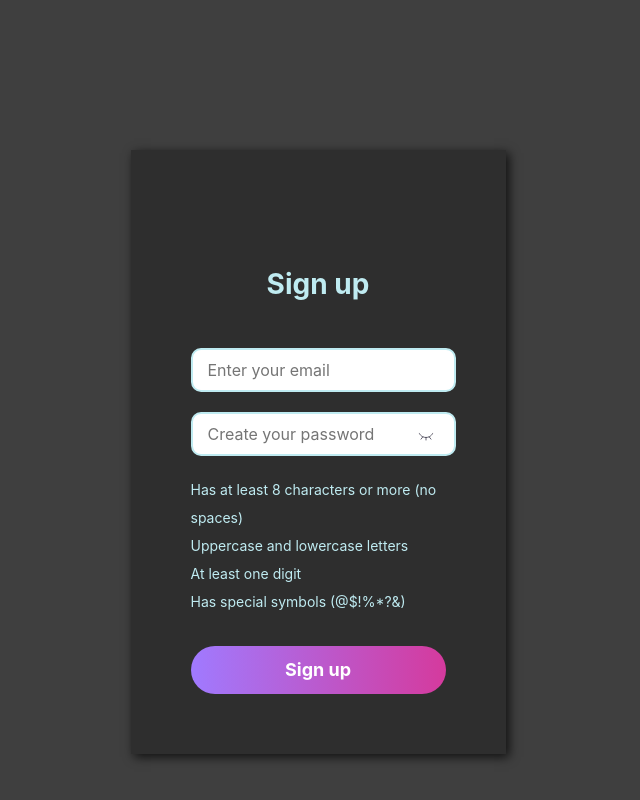
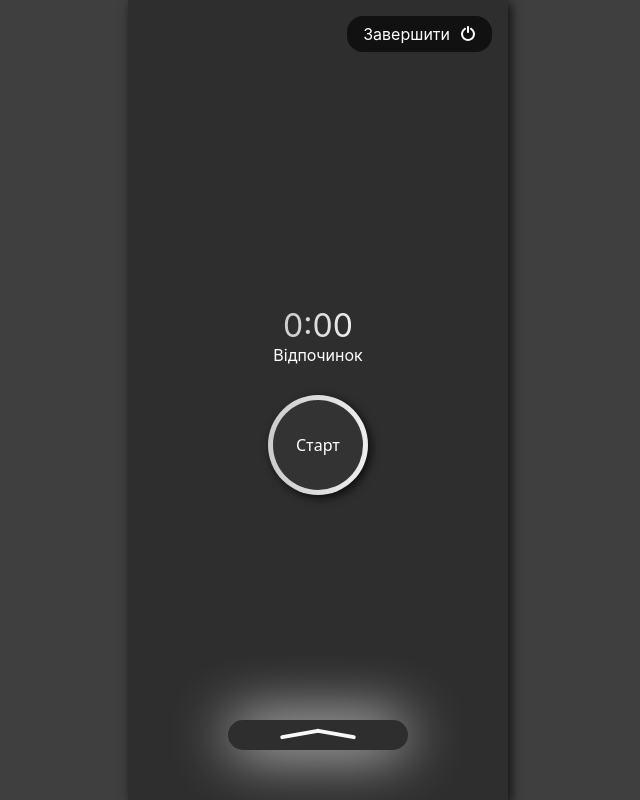
Before and after one commit to DmitryPacificAtion/contraction-timer, a React (Create React App) app: page / in a window 1280 px wide. Shown: the whole page, without its empty margins (322-962 px from the left). Built offline with nearby package versions, Linux system fonts and the light colour scheme.

Commit message:
Add Auth, fixed some styles

```diff
--- a/src/Auth/Auth.js
+++ b/src/Auth/Auth.js
@@ -4,11 +4,11 @@ import { Login } from './';
 const AuthContext = createContext(null);
 const AuthDispatcher = createContext(null);
 
-const initialState = {
-  isAuth: false,
+export const initialState = {
+  isAuth: true,
 };
 
-function authReducer(state, { type, payload }) {
+export function authReducer(state, { type, payload }) {
   switch (type) {
     case 'SET': {
       return {
@@ -27,7 +27,7 @@ export function AuthProvider({ children }) {
   return (
     <AuthContext.Provider value={isAuth}>
       <AuthDispatcher.Provider value={dispatch}>
-        {isAuth ? { children } : <Login />}
+        {isAuth ? children : <Login />}
       </AuthDispatcher.Provider>
     </AuthContext.Provider>
   );
--- a/src/Auth/Login.js
+++ b/src/Auth/Login.js
@@ -1,23 +1,26 @@
-import React, { useCallback, useState } from 'react';
+import React, { useCallback, useReducer, useState } from 'react';
 import {
   Container,
   Button,
   Title,
   Input,
-  Box,
+  Form,
   Label,
   Eye,
   Suggestions,
   Text,
 } from './Login.styled';
 import { VALIDATIONS } from './constants';
+import { authReducer } from '.';
 
 const FIELD_TYPES = {
   EMAIL: 'email',
   PASSWORD: 'password',
 };
 export function Login() {
+  const [state, dispatch] = useReducer(authReducer);
   const [isPwdVisible, setIsPwdVisible] = useState(false);
+  const [isEmailValid, setIsEmailValid] = useState(null);
   const [validation, setValid] = useState({
     eightNoSpace: VALIDATIONS.DEFAULT,
     upperLowerLetters: VALIDATIONS.DEFAULT,
@@ -31,7 +34,11 @@ export function Login() {
   );
   const handleChangeField = ({ target }) => {
     if (target.name === FIELD_TYPES.EMAIL) {
-      const res = /[a-zA-Z_.-]+@[a-zA-Z_]+?\.[a-zA-Z_]{2,}/g.test(target.value);
+      const email = /[a-zA-Z_.-]+@[a-zA-Z_]+?\.[a-zA-Z_]{2,}/g.test(
+        target.value
+      );
+
+      setIsEmailValid(email);
     }
     if (target.name === FIELD_TYPES.PASSWORD) {
       // const pwd =
@@ -45,24 +52,67 @@ export function Login() {
 
       // Check: https://www.figma.com/design/sD1rsXjJkMWMh32I63l1d7/Clario-Test-Task
       setValid({
-        eightNoSpace: eightNoSpace ? VALIDATIONS.CORRECT : VALIDATIONS.DEFAULT,
+        eightNoSpace: eightNoSpace ? VALIDATIONS.VALID : VALIDATIONS.DEFAULT,
         upperLowerLetters: upperLowerLetters
-          ? VALIDATIONS.CORRECT
+          ? VALIDATIONS.VALID
           : VALIDATIONS.DEFAULT,
-        oneDigit: oneDigit ? VALIDATIONS.CORRECT : VALIDATIONS.DEFAULT,
+        oneDigit: oneDigit ? VALIDATIONS.VALID : VALIDATIONS.DEFAULT,
         specialSymbols: specialSymbols
-          ? VALIDATIONS.CORRECT
+          ? VALIDATIONS.VALID
           : VALIDATIONS.DEFAULT,
       });
     }
   };
+
+  const handleSubmit = (e) => {
+    e.preventDefault();
+    const formData = new FormData(e.target);
+
+    const pwdValue = formData.get('password');
+    const emailValue = formData.get('email');
+    const email = /[a-zA-Z_.-]+@[a-zA-Z_]+?\.[a-zA-Z_]{2,}/g.test(emailValue);
+
+    const eightNoSpace = /^\S{8,}$/.test(pwdValue);
+    const upperLowerLetters = /^(?=.*[A-Z])(?=.*[a-z]).+$/.test(pwdValue);
+    const oneDigit = /^(?=.*\d).+$/.test(pwdValue);
+    const specialSymbols = /^(?=.*[@$!%*?&]).+$/.test(pwdValue);
+
+    const password =
+      eightNoSpace &&
+      eightNoSpace &&
+      upperLowerLetters &&
+      oneDigit &&
+      specialSymbols;
+
+    if (email && password) {
+      localStorage.setItem('auth', window.btoa(`${emailValue}|${pwdValue}`));
+      dispatch({ type: 'SET', payload: true });
+    } else {
+      setValid({
+        eightNoSpace: eightNoSpace ? VALIDATIONS.VALID : VALIDATIONS.ERROR,
+        upperLowerLetters: upperLowerLetters
+          ? VALIDATIONS.VALID
+          : VALIDATIONS.ERROR,
+        oneDigit: oneDigit ? VALIDATIONS.VALID : VALIDATIONS.ERROR,
+        specialSymbols: specialSymbols ? VALIDATIONS.VALID : VALIDATIONS.ERROR,
+      });
+    }
+  };
+
   return (
     <Container>
-      <Box>
+      <Form onSubmit={handleSubmit}>
         <Title>Sign up</Title>
         <Input
           placeholder='Enter your email'
           name={FIELD_TYPES.EMAIL}
+          validation={
+            isEmailValid === null
+              ? VALIDATIONS.DEFAULT
+              : isEmailValid
+              ? VALIDATIONS.VALID
+              : VALIDATIONS.ERROR
+          }
           type='email'
           onBlur={handleChangeField}
         />
@@ -70,7 +120,10 @@ export function Login() {
           <Input
             placeholder='Create your password'
             type={isPwdVisible ? 'text' : 'password'}
-            validation={VALIDATIONS.DEFAULT}
+            validation={
+              Object.values(validation).every((i) => i === VALIDATIONS.VALID) &&
+              VALIDATIONS.VALID
+            }
             onChange={handleChangeField}
             maxLength={64}
             minLength={8}
@@ -125,7 +178,7 @@ export function Login() {
           </Text>
         </Suggestions>
         <Button type='submit'>Sign up</Button>
-      </Box>
+      </Form>
     </Container>
   );
 }
--- a/src/Auth/Login.styled.jsx
+++ b/src/Auth/Login.styled.jsx
@@ -2,7 +2,7 @@ import styled from 'styled-components';
 import { VALIDATIONS, getValidationColor } from './constants';
 
 export const Container = styled.div`
-  margin: 150px auto 0;
+  margin: 25px auto 0;
   max-width: 375px;
   display: flex;
   justify-content: center;
@@ -37,6 +37,7 @@ export const Input = styled.input.attrs(
   border: 2px solid;
   width: calc(100% - 24px);
   border-color: ${({ validation }) => getValidationColor(validation)};
+  background-color: ${({ validation }) => getValidationColor(validation, true)};
   border-radius: 10px;
   padding: 10px 15px;
   margin-bottom: 20px;
@@ -55,7 +56,7 @@ export const Eye = styled.i`
   cursor: pointer;
 `;
 
-export const Box = styled.div`
+export const Form = styled.form`
   display: flex;
   justify-content: center;
   flex-direction: column;
--- a/src/Auth/constants.js
+++ b/src/Auth/constants.js
@@ -1,15 +1,15 @@
 export const VALIDATIONS = {
   DEFAULT: 'default',
-  CORRECT: 'correct',
+  VALID: 'valid',
   ERROR: 'error',
 };
 
-export const getValidationColor = (validation) => {
-  if (validation === VALIDATIONS.CORRECT) {
-    return '#27B274';
+export const getValidationColor = (validation, lighter = false) => {
+  if (validation === VALIDATIONS.VALID) {
+    return lighter ? 'rgb(199 241 215)' : '#27B274';
   }
   if (validation === VALIDATIONS.ERROR) {
-    return '#FF8080';
+    return lighter ? 'rgb(252 221 221)' : '#FF8080';
   }
-  return '#bfebf1';
+  return lighter ? 'rgb(233 253 253)' : '#bfebf1';
 };
--- a/src/components/table/Table.styled.jsx
+++ b/src/components/table/Table.styled.jsx
@@ -8,10 +8,10 @@ const TableWrapper = styled.section`
   border-spacing: 0;
   position: absolute;
   z-index: 1010;
-  top: 90%;
+  top: 100%;
   transition: top 0.8s ease-in-out;
   &.show-table {
-    top: 10%;
+    top: 20%;
   }
 `;
 const ShowButton = styled.button`
@@ -21,10 +21,11 @@ const ShowButton = styled.button`
   box-shadow: 0px 0px 60px 0px rgba(255, 255, 255, 1);
   cursor: pointer;
   background: #2e2e2e;
-  position: relative;
+  position: absolute;
   z-index: 1020;
   margin-bottom: 10px;
   left: calc(50% - 90px);
+  top: -10%;
   &::before,
   &::after {
     position: absolute;
--- a/src/index.css
+++ b/src/index.css
@@ -3,7 +3,7 @@
   padding: 0;
   border: none;
   font-size: 16px;
-  font-family: "Inter", Helvetica, sans-serif;
+  font-family: 'Inter', Helvetica, sans-serif;
 }
 body {
   margin: 0;
@@ -16,7 +16,7 @@ body {
 }
 
 button:focus {
-  outline: 2px solid rgb(220, 90, 90);
+  outline: 2px solid #2d2edc;
 }
 
 code {
--- a/src/index.js
+++ b/src/index.js
@@ -2,7 +2,7 @@ import React from 'react';
 import ReactDOM from 'react-dom/client';
 import './index.css';
 import App from './App';
-import { Login, AuthProvider } from './Auth';
+import { AuthProvider } from './Auth';
 import reportWebVitals from './reportWebVitals';
 
 const root = ReactDOM.createRoot(document.getElementById('root'));
```
